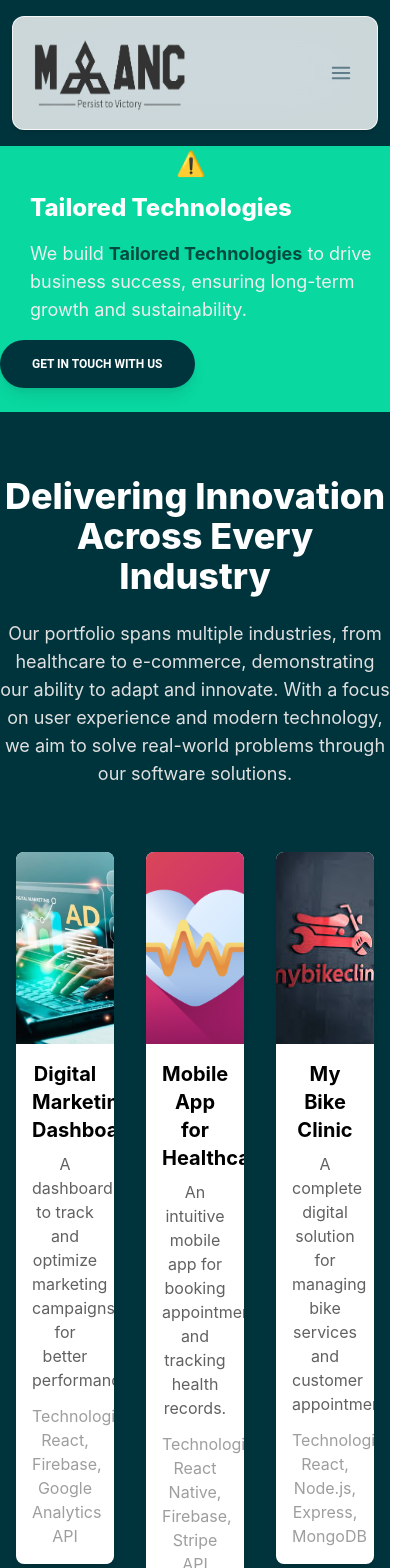
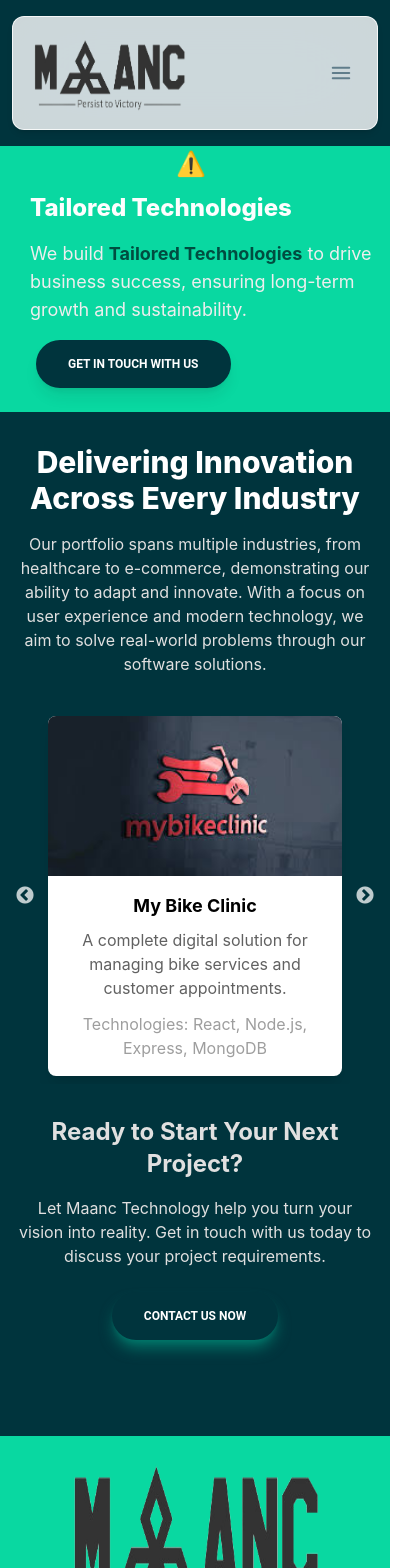
Before and after one commit to nirala7765/A2CN-App, a React (Create React App) app in the folder a2cnapp/: page /our-works in a window 390 px wide. Shown: the top 1568 px of the page, 415 px wide, since content can reach past the window. Built offline with nearby package versions, Linux system fonts and the light colour scheme; no server answers; what tailwindcss-gradients would draw is missing.

Commit message:
Our works updated like slick responsiveness

```diff
--- a/a2cnapp/src/Pages/OurWork.js
+++ b/a2cnapp/src/Pages/OurWork.js
@@ -17,17 +17,35 @@ import HC from "../Images/HC.png";
 function OurWork() {
   // Slider settings
   const settings = {
-    dots: true,
+    dots: false,
     infinite: true,
     speed: 500,
-    slidesToShow: 3, // Show 3 projects per row
+    slidesToShow: 3, // 3 slides on larger screens
     slidesToScroll: 1,
-    autoplay: true,
-    autoplaySpeed: 2000, // 2 seconds for each slide
-    pauseOnHover: false, // Keeps sliding even on hover
+    responsive: [
+      {
+        breakpoint: 1024, // Tablet view
+        settings: {
+          slidesToShow: 2, // Show 2 slides on tablets
+        },
+      },
+      {
+        breakpoint: 600, // Mobile view
+        settings: {
+          slidesToShow: 1, // Show 1 slide on mobile
+          slidesToScroll: 1,
+          dots: false, // Keep dots visible on mobile
+        },
+      },
+    ],
   };
 
+
   // Project data
+
+
+
+
   const projects = [
     {
       title: "My Bike Clinic",
@@ -95,7 +113,7 @@ function OurWork() {
 
               <div className="justify-start text-start mt-4 md:mt-7">
                 <Link to="https://maanc.com/contact-us">
-                  <Button className="h-12 px-8 rounded-full bg-newbg text-white hover:bg-black transition duration-300 ease-in-out transform hover:scale-105 shadow-lg">
+                  <Button className="h-12 px-8 rounded-full bg-newbg text-white hover:bg-black transition duration-300 ease-in-out transform hover:scale-105 shadow-lg ml-9">
                     Get In Touch With Us
                   </Button>
                 </Link>
@@ -116,27 +134,28 @@ function OurWork() {
       </section>
 
       {/* Main Slider Section */}
-      <main className='py-16 '>
-        <div className="w-full md:w-4/5 mx-auto">
-          <h2 className="text-4xl font-extrabold text-center text-white mb-6">
+      <main className="py-8 md:py-16">
+  {/* Wrapper with margin for mobile and larger screens */}
+  <div className="w-full md:w-4/5 mx-auto px-4 md:px-0">
+    <h2 className="text-3xl md:text-4xl font-extrabold text-center text-white mb-4 md:mb-6">
       Delivering Innovation Across Every Industry
     </h2>
-          <p className="text-center text-lg md:text-xl text-gray-300 mb-12">
+    <p className="text-center text-base md:text-lg text-gray-300 mb-8 md:mb-12">
       Our portfolio spans multiple industries, from healthcare to e-commerce, demonstrating our ability to adapt and innovate. With a focus on user experience and modern technology, we aim to solve real-world problems through our software solutions.
     </p>
 
-          {/* Slider with 3 projects per row */}
-          <Slider {...settings}>
+    {/* Slider with responsive project display */}
+    <Slider {...settings} className='mx-6'>
       {projects.map((project, index) => (
-              <div key={index} className="p-4">
+        <div key={index} className="p-2 md:p-4">
           <div className="bg-white rounded-lg shadow-lg overflow-hidden max-w-xs mx-auto">
             <img
-                    src={project.image} // Directly using the image path
+              src={project.image}
               alt={project.title}
-                    className="w-full h-48 object-cover"
+              className="w-full h-40 md:h-48 object-cover"
             />
             <div className="p-4">
-                    <h2 className="text-xl font-bold mb-2">{project.title}</h2>
+              <h2 className="text-lg md:text-xl font-bold mb-2">{project.title}</h2>
               <p className="text-gray-700 mb-3">{project.description}</p>
               <p className="text-gray-500">Technologies: {project.technologies}</p>
             </div>
@@ -147,9 +166,9 @@ function OurWork() {
   </div>
 
   {/* Bottom Call-to-Action Section */}
-        <div className="w-full text-center text-gray-300 py-12 ">
-          <h3 className="text-3xl font-bold mb-4">Ready to Start Your Next Project?</h3>
-          <p className="text-lg mb-6">
+  <div className="w-full text-center text-gray-300 py-8 md:py-12 px-4 md:px-0">
+    <h3 className="text-2xl md:text-3xl font-bold mb-4">Ready to Start Your Next Project?</h3>
+    <p className="text-base md:text-lg mb-6">
       Let Maanc Technology help you turn your vision into reality. Get in touch with us today to discuss your project requirements.
     </p>
     <Link to="https://maanc.com/contact-us">
@@ -158,13 +177,8 @@ function OurWork() {
       </Button>
     </Link>
   </div>
+</main>
 
-
-
-
-
-
-      </main>
 
       <Footer />
     </div>
```
Also changed, not shown: a2cnapp/src/App.css (line endings or trailing spaces), a2cnapp/src/index.css (line endings or trailing spaces). Lines whose indentation alone changed are shown as unchanged.
